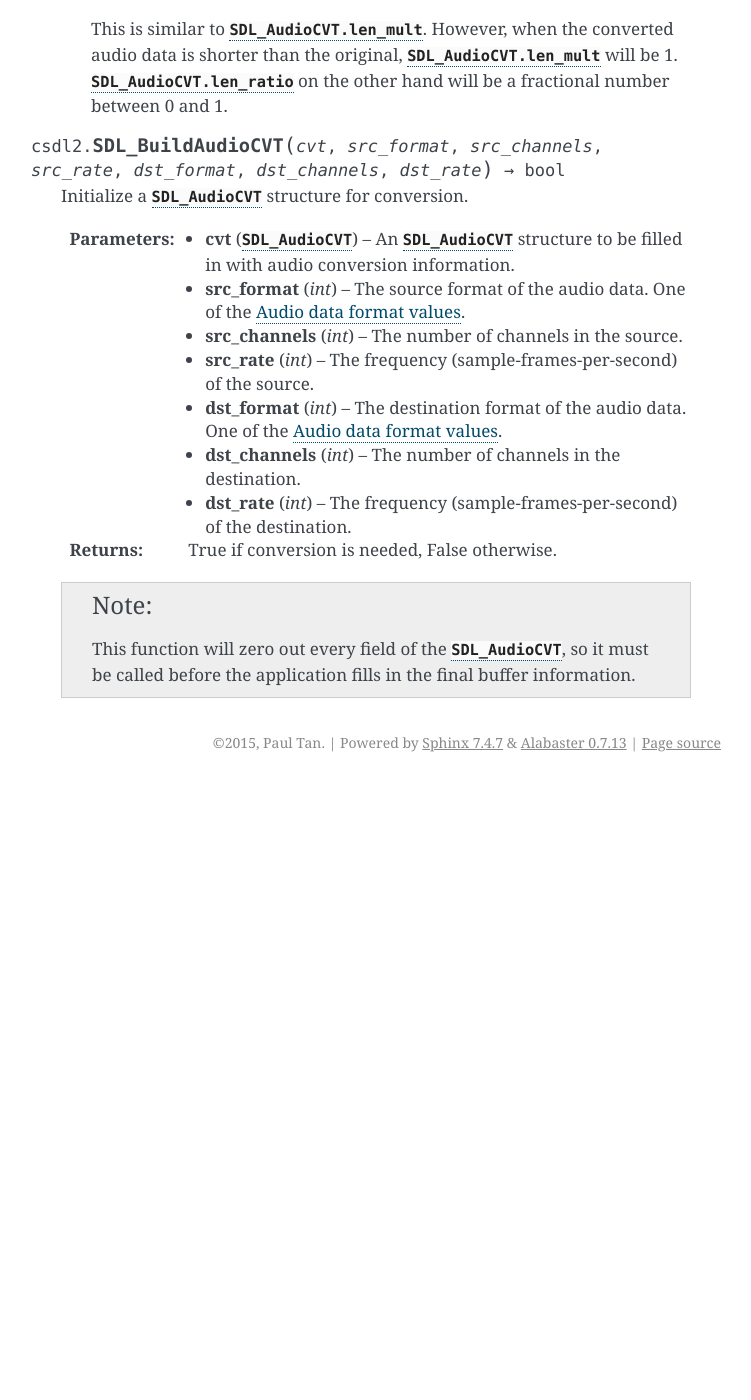
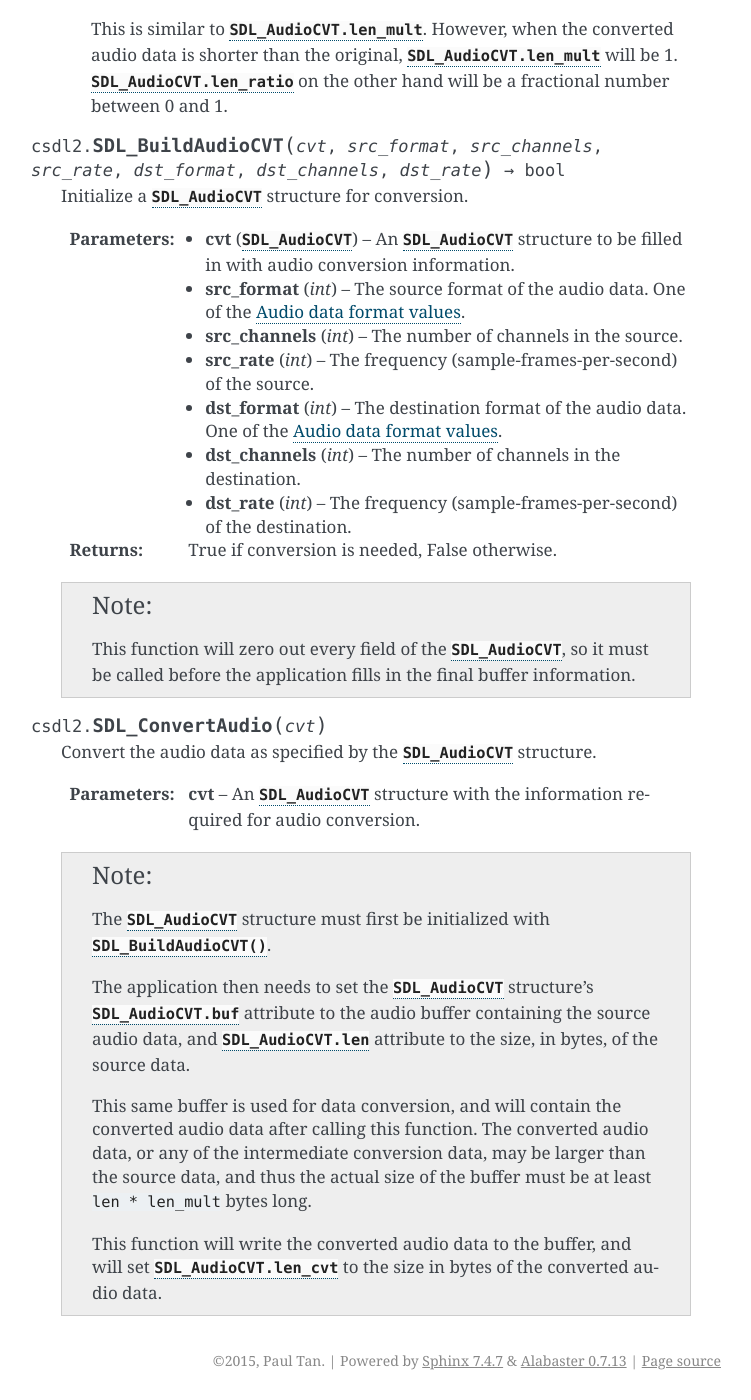
Before and after one commit to pyokagan/pycsdl2, a Sphinx documentation site: the page built from docs/api/audio.rst, in a window 1280 px wide and 1400 px high, scrolled down 12817 px. Shown: the whole window, without its empty margins (389-1140 px from the left). Built offline with Sphinx 7.4.7, drawn with Linux system fonts in a browser that asks for light colours; before the commit the page ends 13599 px from its top, so only the background shows below that.

Commit message:
audio: implement SDL_ConvertAudio()

```diff
--- a/docs/api/audio.rst
+++ b/docs/api/audio.rst
@@ -676,3 +676,30 @@ Audio data conversion is done in 3 steps:
       This function will zero out every field of the :class:`SDL_AudioCVT`, so
       it must be called before the application fills in the final buffer
       information.
+
+.. function:: SDL_ConvertAudio(cvt)
+
+   Convert the audio data as specified by the :class:`SDL_AudioCVT` structure.
+
+   :param cvt: An :class:`SDL_AudioCVT` structure with the information required
+               for audio conversion.
+
+   .. note::
+
+      The :class:`SDL_AudioCVT` structure must first be initialized with
+      :func:`SDL_BuildAudioCVT`.
+
+      The application then needs to set the :class:`SDL_AudioCVT` structure's
+      :attr:`SDL_AudioCVT.buf` attribute to the audio buffer containing the
+      source audio data, and :attr:`SDL_AudioCVT.len` attribute to the size, in
+      bytes, of the source data.
+
+      This same buffer is used for data conversion, and will contain the
+      converted audio data after calling this function. The converted audio
+      data, or any of the intermediate conversion data, may be larger than the
+      source data, and thus the actual size of the buffer must be at least
+      ``len * len_mult`` bytes long.
+
+      This function will write the converted audio data to the buffer, and will
+      set :attr:`SDL_AudioCVT.len_cvt` to the size in bytes of the converted
+      audio data.
```
Also changed, not shown: 3 other files.
